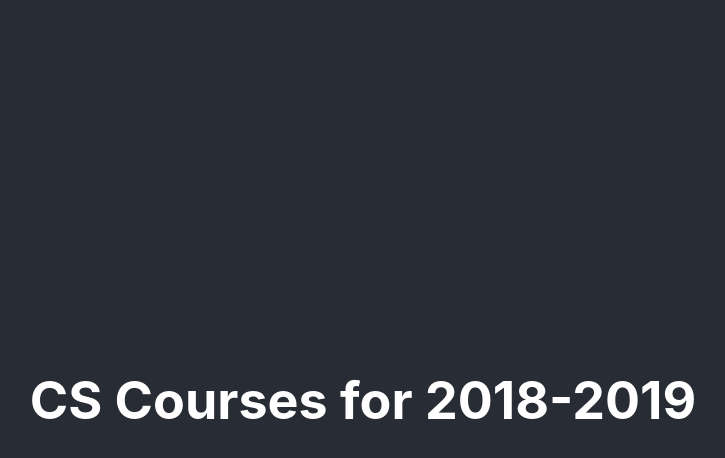
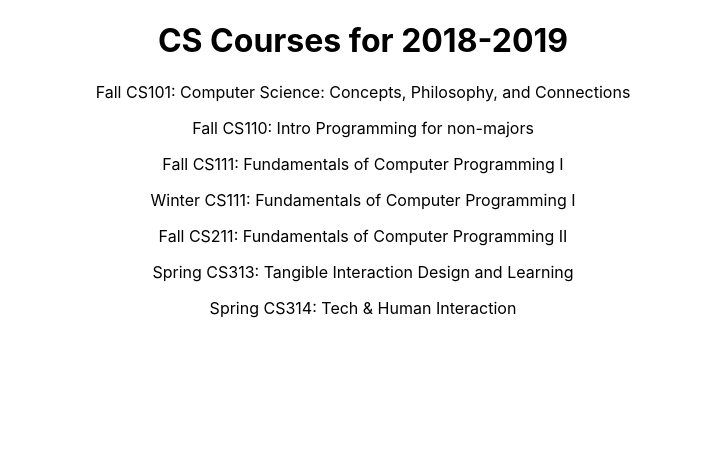
Before and after one commit to anyabdch/react-tut, a React (Vite) app: page / in a window 1280 px wide. Shown: the top 458 px of the page, without its empty margins (277-1002 px from the left). Built offline with nearby package versions, Linux system fonts and the light colour scheme.

Commit message:
list courses

```diff
--- a/src/App.jsx
+++ b/src/App.jsx
@@ -1,9 +1,55 @@
 import { useState } from 'react';
 import logo from './logo.svg';
 import './App.css';
+import Banner from './components/Banner';
+import CourseList from './components/CourseList';
 
 const schedule = {
-  title: "CS Courses for 2018-2019"
+  "title": "CS Courses for 2018-2019",
+  "courses" : {
+    "F101" : {
+      "term" : "Fall",
+      "number" : "101",
+      "meets" : "MWF 11:00-11:50",
+      "title" : "Computer Science: Concepts, Philosophy, and Connections"
+    },
+    "F110" : {
+      "term" : "Fall",
+      "number" : "110",
+      "meets" : "MWF 12:00-12:50",
+      "title" : "Intro Programming for non-majors"
+    },
+    "F111" : {
+      "term" : "Fall",
+      "number" : "111",
+      "meets" : "MWF 1:00-1:50",
+      "title" : "Fundamentals of Computer Programming I"
+    },
+    "W111" : {
+      "term" : "Winter",
+      "number" : "111",
+      "meets" : "MWF 12:00-12:50",
+      "title" : "Fundamentals of Computer Programming I"
+    },
+    "F211" : {
+      "term" : "Fall",
+      "number" : "211",
+      "meets" : "TTh 2:00-3:20",
+      "title" : "Fundamentals of Computer Programming II"
+    },
+    "S313" : {
+      "term": "Spring",
+      "number": "313",
+      "meets" : "TuTh 15:30-16:50",
+      "title" : "Tangible Interaction Design and Learning"
+    },
+    "S314" : {
+      "term": "Spring",
+      "number": "314",
+      "meets" : "TuTh 9:30-10:50",
+      "title" : "Tech & Human Interaction"
+    }
+  }
 };
 
 const App = () => {
@@ -11,9 +57,10 @@ const App = () => {
 
   return (
     <div className="App">
-      <header className="App-header">
-        <h1>{schedule.title}</h1>
+      <header>
+        <Banner title={schedule.title} />
       </header>
+      <CourseList courses={schedule.courses} />
     </div>
   );
 };
--- /dev/null
+++ b/src/components/Banner.jsx
@@ -0,0 +1,5 @@
+const Banner = ({title}) => (
+    <h1>{title}</h1>
+);
+
+export default Banner;
--- /dev/null
+++ b/src/components/CourseList.jsx
@@ -0,0 +1,11 @@
+const Course = ({course}) => (
+    <p>{course.term} CS{course.number}: {course.title}</p>
+);
+
+const CourseList = ({courses}) => (
+    <div>
+        { Object.entries(courses).map(([id, cur]) => <Course course={cur}/>)}
+    </div>
+);
+
+export default CourseList;
```
